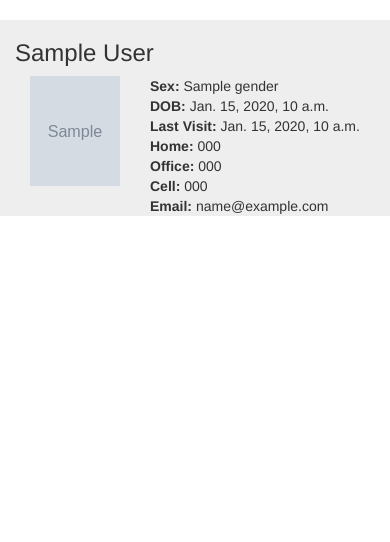
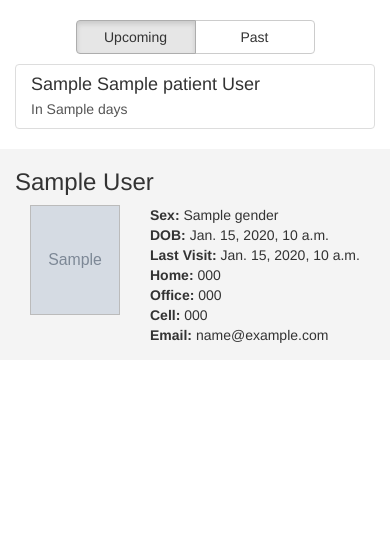
Before and after one commit to yujinjcho/drchrono_birthday, a Django app: template reminder/templates/reminder/birthdays.html in a window 390 px wide. Shown: the top 542 px of the page. Run offline with Django 3.2, Linux system fonts and the light colour scheme; the template is opened without the code that fills it: most values are stand-ins (such as "Sample title", 1, 10 or a date in 2020); grey boxes marked "Sample" are stand-in pictures; some libraries are stand-ins or nearby versions.

Commit message:
Handle patient list when bootstrap length is xs
Set overflow-y to scroll when col width is xs. Didn't
want user to have to scroll all the way to the bottom
to see the selected user.

```diff
--- a/reminder/static/reminder/css/stylesheet.css
+++ b/reminder/static/reminder/css/stylesheet.css
@@ -12,13 +12,27 @@
     width: 120px;
 }
 
+/*
+.patient-list .col-xs-12 {
+    max-height: 300px;
+    overflow-y: scroll;
+}
+*/
+ @media (max-width: 767px) {
+    .patient-list {
+        max-height: 300px;
+        overflow-y: scroll;
+    }
+ }
+
 /*PATIENTS*/
 
 .patient-container {
-    background: rgba(200,200,200,.3);
+    background: rgba(200,200,200,.2);
     padding-right: 15px;
     padding-left: 15px;
     display: inline-block;
+    padding-bottom: 15px;
 }
 
 .hide-group {
@@ -34,6 +48,7 @@
     height: 110px;
     max-width: 100%;
     display: inline-block;
+    border: 1px solid rgba(150,150,150,.6);
 }
 
 .patient-info {
@@ -56,8 +71,6 @@
 }
 
 
-
-
 /*LOGIN*/
 .login-container{
     margin-top: 150px;
--- a/reminder/templates/reminder/birthdays.html
+++ b/reminder/templates/reminder/birthdays.html
@@ -7,10 +7,12 @@
 </head>
 <body>
 
+
+
   <div id="main-container">
 
 
-    <div class="patient-list col-lg-4 col-lg-offset-1 col-md-4 col-md-offset-1 col-sm-5 hidden-xs">
+    <div class="patient-list col-lg-4 col-lg-offset-1 col-md-4 col-md-offset-1 col-sm-5 col-xs-12">
       <div class='button-container'>
         <div class="btn-group" role="group" aria-label="past-or-upcoming">
           <button type="button" id="upcoming-btn" class="btn btn-default active">Upcoming</button>
@@ -121,6 +123,7 @@
   </div>
 
   <script src="{% static 'reminder/js/manage_groups.js' %}"></script>
+  <script src="{% static 'reminder/js/bootstrap.js' %}"></script>
   <script type="text/javascript">
     var patient_data = {{ patient_data_json|safe }};
 
--- a/reminder/views.py
+++ b/reminder/views.py
@@ -81,7 +81,7 @@ def group_patients(patient_data):
 
     #Determine appropriate date range for belated birthday greetings
     PAST_BDAY_RANGE = -14
-    FUTURE_BDAY_RANGE = 60
+    FUTURE_BDAY_RANGE = 340
 
     for patient in patient_data:
         bday = datetime.strptime(
```
